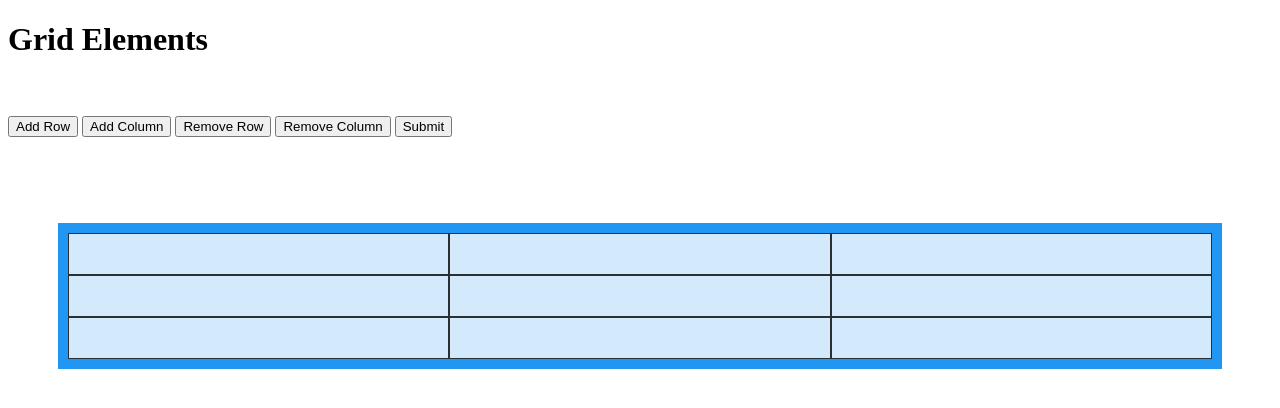
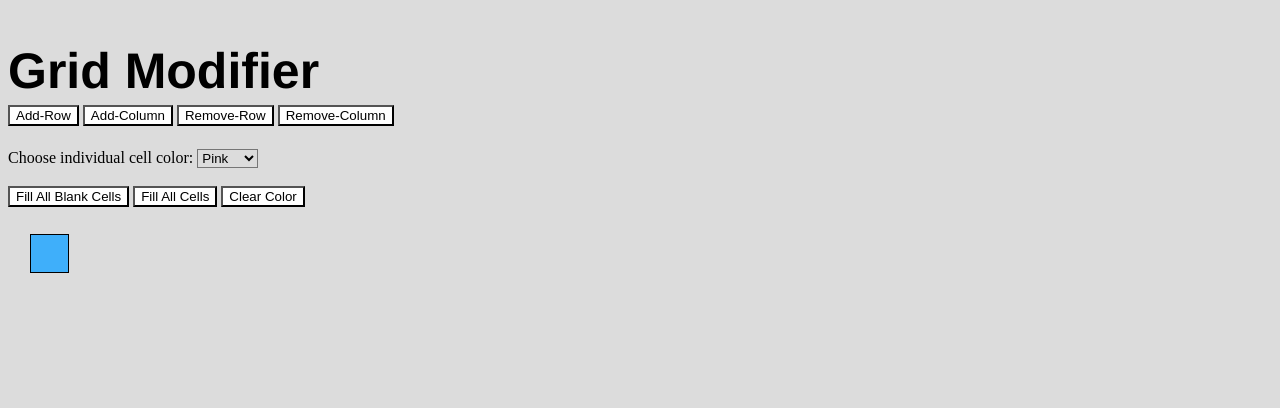
Before and after one commit to BrentMac19/TTP-assignment5, a plain HTML site: page index.html in a window 1280 px wide. Drawn offline with Linux system fonts and the light colour scheme.

Commit message:
Updated Color Functionality

```diff
--- a/Assign-5.js
+++ b/Assign-5.js
@@ -1,89 +1,134 @@
+let numRows = 1;
+let numCols = 1;
 
-let grid= document.getElementById("grid-con");
-let grid_style=document.getElementsByClassName("grid-item");
-let form=document.getElementById("form");
-let demo=document.getElementById("demo");
-let r=3;
-let col=3;
+let cellColored = false;
+let dragColoring = false;
 
-//Submit form that prevents the grid from Resetting to orginal grid
-form.addEventListener("submit",function(event){
-    console.log(clear);
-    event.preventDefault();
-    console.log(event);
-    createGrid(r,col);
-})
-createGrid(r,col);
+//Adding Row
+function addRow(){
+    let grid = document.getElementById('grid');
+    let newRow = document.createElement("tr");
+
+    for(let i = 0; i < numCols; i++) {
+        let cell = document.createElement("td");
+        newRow.appendChild(cell);
+        changeColor(cell);
+    }
+    grid.appendChild(newRow);
+    numRows++;
+}
+
+//Adding Column
+function addCol(){
+    let rows = document.querySelectorAll("tr");
+    let rowIndex = 0;
+
+    for(let i = 0; i < numRows; i++) {
+        let cell = document.createElement("td");
+        changeColor(cell);
+        rows[rowIndex].appendChild(cell);
+        rowIndex++;
+    }
+    numCols++;
+}
+
+//Removing Row
+function removeRow(){
+    let grid = document.getElementById('grid');
+    grid.deleteRow(numRows-1);
+    numRows--;
+}
+
+//Removing Column
+function removeCol(){
+    let rows = document.querySelectorAll("tr");
+    let rowIndex = 0;
+    for(let i = 0; i < numRows; i++) {
+        rows[rowIndex].removeChild(rows[rowIndex].lastChild);
+        rowIndex++;
+    }
+    numCols--;
+}
 
 
-function createGrid(r,col) {
-    grid.innerHTML='';
-    document.documentElement.style.setProperty('--col',col);
-    document.documentElement.style.setProperty('--row',r);
-    for(let i=0;i<r*col;i++){
-        grid.innerHTML+="<div class='grid-item'></div>";
+//setting Drop List color to a variable
+let chosenColor = 'pink';
+const chooseColor = (color) => {
+  chosenColor = color;
+};
+
+function changeColor(cell) {
+    cell.classList.add('isNotColored');
+    //Changing Color on a click
+    cell.addEventListener('click', colorChanged);
+
+    //test if user is holding mouse button down
+    cell.addEventListener('mousedown', (e) => {
+        cellColored = true;
+  });
+  //used to tell if the user is not holding the mouse button
+  cell.addEventListener('mouseup', (e) => {
+    if (cellColored) {
+    cellColored = false;
     }
+  });
+  //used to color the grid while moving the mouse
+  cell.addEventListener('mousemove', (e) => {
+    if (cellColored) {
+        cell.style.backgroundColor = chosenColor;
+        cell.classList.remove('isNotColored');
+    }
+  });
+}
 
-};
-let row_adder=document.getElementById("add-row");
-row_adder.addEventListener("click",function(event){
-    event.preventDefault();
-    r+=1;
-    createGrid(r,col);
+function colorChanged() {
+  this.style.backgroundColor = chosenColor;
+  this.classList.remove('isNotColored');
+}
 
-})
-let col_adder=document.getElementById("add-columns");
-col_adder.addEventListener("click",function(event){
-    event.preventDefault();
-    col+=1;
-    createGrid(r,col);
-})
-let row_sub=document.getElementById("remove-row");
-row_sub.addEventListener("click",function(event){
-    event.preventDefault();
-    r-=1;
-    createGrid(r,col);
-})
-let col_sub=document.getElementById("remove-columns");
-col_sub.addEventListener("click",function(event){
-    event.preventDefault();
-    col-=1;
-    createGrid(r,col);
-})
+//Filling all blank buttons with selected color
+function fillAllBlank() {
+    let cells = document.getElementsByTagName('td');
+    let cellsList = [...cells];
+
+    const uncoloredCells = cellsList.filter(cell => {
+        return cell.classList.contains('isNotColored');
+    });
+
+    uncoloredCells.forEach(cell => {
+        cell.style.backgroundColor = chosenColor;
+        cell.classList.remove('isNotColored');
+    })
+}
+
+//Changing the color of all the cells to selected color
+function fillAll(){
+    let cells = document.getElementsByTagName('td');
+    let cellsList = [...cells];
+
+    cellsList.forEach(cell => {
+        cell.style.backgroundColor = chosenColor;
+        cell.classList.remove('isNotColored');
+    })
+}
+
+//Clearing all the Cells color
+function clearAll() {
+    let cells = document.getElementsByTagName('td');
+    let cellsList = [...cells];
+
+    cellsList.forEach(cell => {
+        cell.style.backgroundColor = 'white';
+        cell.classList.add('isNotColored');
+    })
+}
 
 
+//any starting cells
+let cells = document.getElementsByTagName('td');
+let cellList = [...cells];
 
-
-
-
-// // function that clears the grid
-// function clearGrid(){
-//     $(".grid-item").remove();
-// };
-
-// // function that prompts the user to select the number of boxes in a new grid
-// // the function then also creates that new grid
-// function refreshGrid(){
-//     var z = prompt("How many boxes per side?");
-//     clearGrid();
-//     createGrid(z);
-// };
-
-// // create a 16x16 grid when the page loads
-// // creates a hover effect that changes the color of a square to black when the mouse passes over it, leaving a (pixel) trail through the grid
-// // allows the click of a button to prompt the user to create a new grid
-// $(document).ready(function() {
-//     createGrid(16);
-
-//     $(".grid-item").mouseover(function() {
-//         $(this).css("background-color", "black");
-//         });
-
-//     $(".grid-container").click(function() {
-//         refreshGrid();
-
-//         $(".grid-item").mouseover(function() {
-//         $(this).css("background-color", "black");
-//         });
-//     });
-// });
+for (let i=0; i < cellList.length; i++) {
+    const cell = cellList[i];
+    changeColor(cell);
+}
--- a/index.html
+++ b/index.html
@@ -1,50 +1,47 @@
 <!DOCTYPE html>
-<html>
+<html lang="en">
 <head>
-    <!-- <link rel=stylesheet type="text/css" href="Project_Javascript_jQuery.css">
-	<script type="text/javascript" src="https://ajax.googleapis.com/ajax/libs/jquery/1.11.0/jquery.min.js"></script>
-	<script type="text/javascript" src="Project_Javascript_jQuery.js"></script> -->
-<style>
-    :root{
-        --col:6;
-        --row:6;
-    }
-.grid-container {
-  display: grid;
-  grid-template-columns: repeat(var(--col),auto);
-  grid-template-rows: repeat(var(--row),auto);
-  background-color: #2196F3;
-  padding: 10px;
-  margin:50px;
-}
-.grid-item {
-  background-color: rgba(255, 255, 255, 0.8);
-  border: 1px solid rgba(0, 0, 0, 0.8);
-  padding: 20px;
-  font-size: 30px;
-  text-align: center;
-}
-</style>
+    <meta charset="UTF-8">
+    <meta name="viewport" content="width=device-width, initial-scale=1.0">
+    <title>Assignment5</title>
+    <link rel='stylesheet' href='style.css'>
 </head>
 <body>
 
-<h1>Grid Elements</h1>
-<form id="form">
+    <h2>Grid Modifier </h2>
 
-<br><br>
-<button id="add-row">Add Row</button>
-<button id="add-columns">Add Column</button>
-<button id="remove-row">Remove Row  </button>
-<button id="remove-columns">Remove Column </button>
-<input type="submit" id="submit"name="Update Grid">
-</form>
-<br><br>
-<p id="demo"></p>
+    <button onclick="addRow()">Add-Row</button>
+    <button onclick="addCol()">Add-Column</button>
+    <button onclick="removeRow()">Remove-Row</button>
+    <button onclick="removeCol()">Remove-Column</button>
+    <br><br>
 
-<div class="grid-container" id="grid-con">
+    <!-- issue5 -->
+    <div id='colors'>
+        <span>Choose individual cell color:</span>
+        <select onchange="chooseColor(this.value)">
+            <option value="pink">Pink</option>
+            <option value="red">Red</option>
+            <option value="green">Green</option>
+            <option value="blue">Blue</option>
+            <option value="white">White</option>
+            <option value="yellow">Yellow</option>
+            <option value="black">Black</option>
+        </select>
+    </div>
+    <br>
+    <button onclick='fillAllBlank()'>Fill All Blank Cells</button>
+    <button onclick="fillAll()">Fill All Cells</button>
+    <button onclick="clearAll()">Clear Color</button>
 
-</div>
+    <table id="grid">
+        <tr>
+            <td></td>
+        </tr>
+    </table>
 
-<script src="Assign-5.js"></script>
+
+
+    <script src="Assign-5.js"></script>
 </body>
 </html>
--- a/style.css
+++ b/style.css
@@ -0,0 +1,28 @@
+*{
+    background-color: gainsboro;
+}
+
+button{
+    background-color: white;
+    margin-bottom: 5px;
+}
+
+td {
+    height: 35px;
+    width: 35px;
+    background-color:rgb(63, 175, 250);
+    border-style: solid;
+    border-width: thin;
+}
+
+h2{
+    margin-bottom: 5px;
+    font-size: 50px;
+    font-family: 'Franklin Gothic Medium', 'Arial Narrow', Arial, sans-serif;
+    font-weight: 400px;
+}
+
+table{
+    margin-top: 20px;
+    margin-left: 20px;
+}
```
Also changed, not shown: 1 other file.
